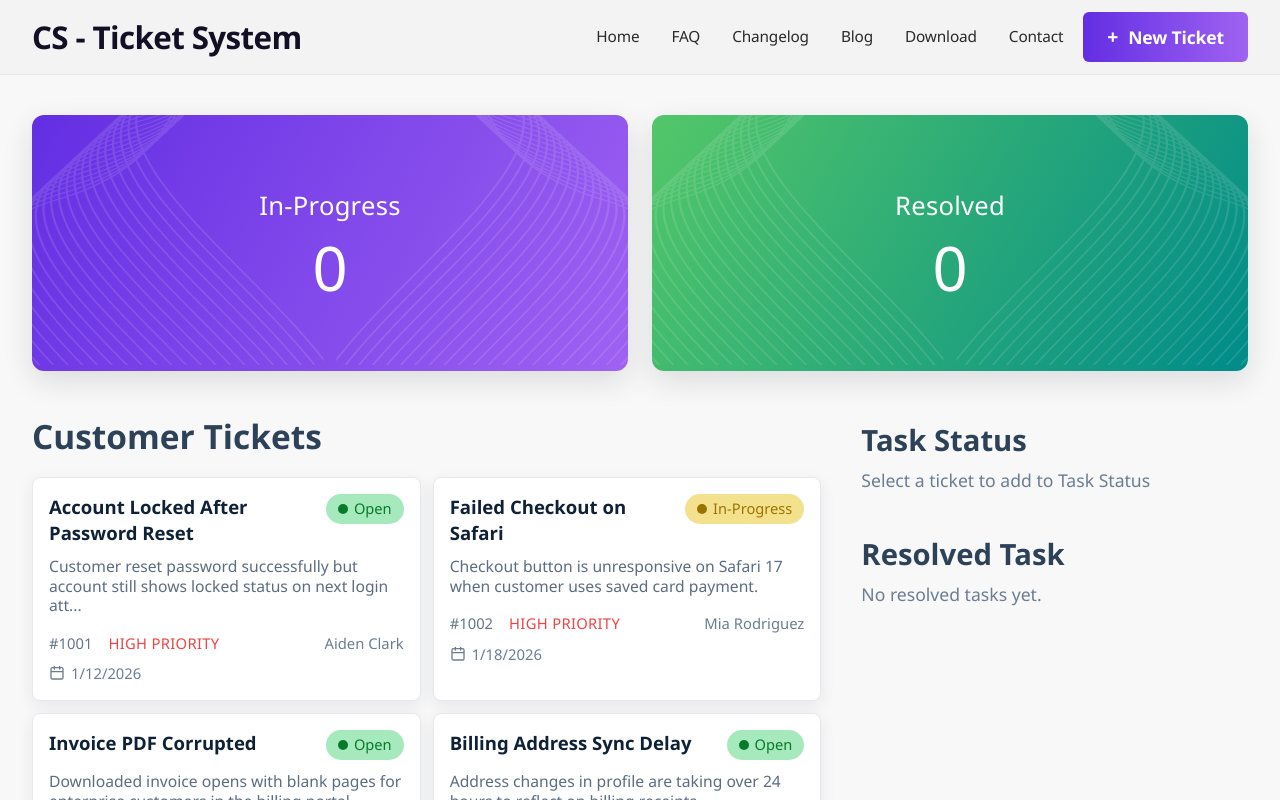
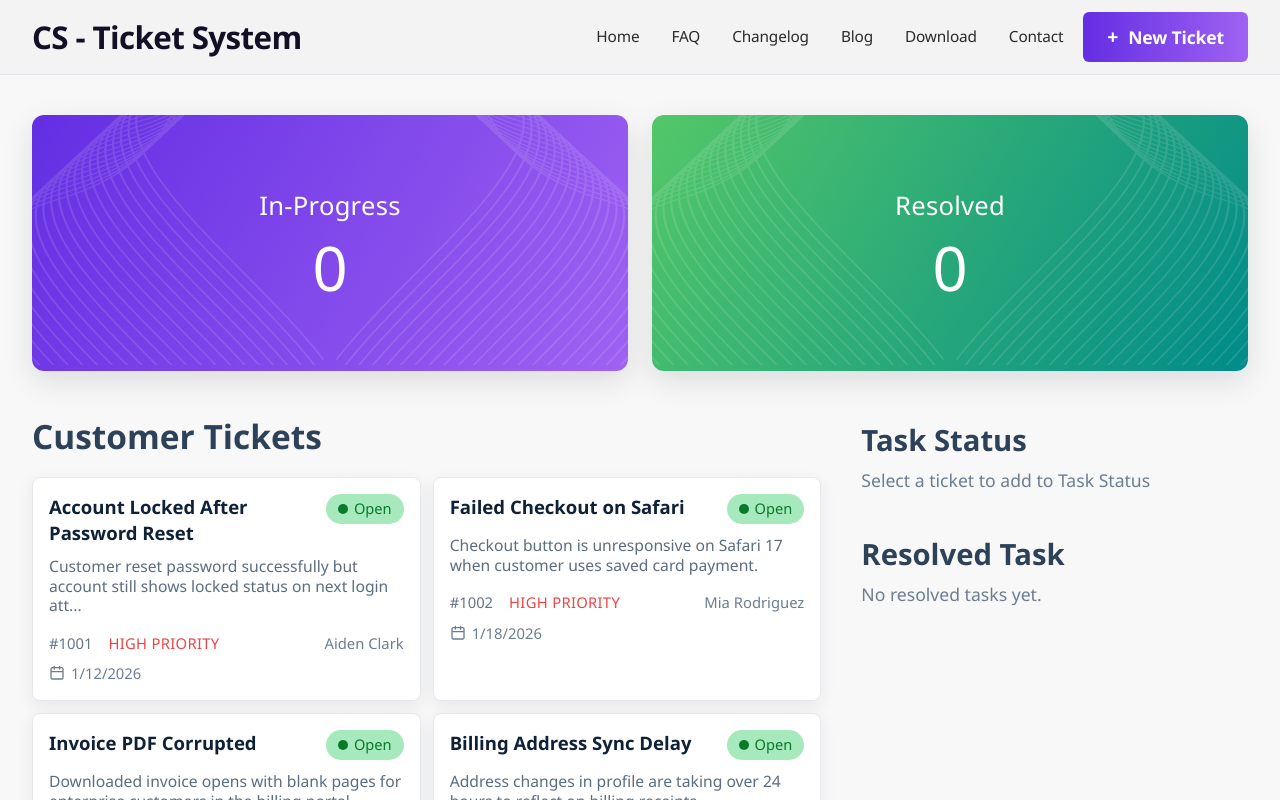
Before and after one commit to Shawon-Mahmud07/Customer-Support-Zone, a React (Vite) app: page / in a window 1280 px wide. Shown: the top 800 px of the page. Built offline with nearby package versions, Linux system fonts and the light colour scheme.

Commit message:
Add React-Toastify notifications and Implement task status section with complete functionality

```diff
--- a/package.json
+++ b/package.json
@@ -13,6 +13,7 @@
     "@tailwindcss/vite": "^4.2.1",
     "react": "^19.2.0",
     "react-dom": "^19.2.0",
+    "react-toastify": "^11.0.5",
     "tailwindcss": "^4.2.1"
   },
   "devDependencies": {
--- a/src/App.jsx
+++ b/src/App.jsx
@@ -1,15 +1,80 @@
+import { useMemo, useState } from "react";
+import { ToastContainer, toast } from "react-toastify";
+import "react-toastify/dist/ReactToastify.css";
 import Navbar from "./components/Navbar";
 import Banner from "./components/Banner";
 import MainSection from "./components/MainSection";
+import initialTickets from "./data/tickets.json";
 
 function App() {
+  const [tickets, setTickets] = useState(initialTickets);
+  const [taskStatus, setTaskStatus] = useState([]);
+  const [resolvedTasks, setResolvedTasks] = useState([]);
+
+  const inProgressCount = taskStatus.length;
+  const resolvedCount = resolvedTasks.length;
+
+  function handleAddToTask(ticketId) {
+    const selected = tickets.find((ticket) => ticket.id === ticketId);
+    if (!selected) return;
+
+    if (taskStatus.some((ticket) => ticket.id === ticketId)) {
+      toast.info("Ticket already in Task Status.");
+      return;
+    }
+
+    const updated = { ...selected, status: "In-Progress" };
+
+    setTaskStatus((prev) => [updated, ...prev]);
+    setTickets((prev) =>
+      prev.map((ticket) =>
+        ticket.id === ticketId ? { ...ticket, status: "In-Progress" } : ticket,
+      ),
+    );
+    toast.success("Ticket added to Task Status.");
+  }
+
+  function handleCompleteTask(ticketId) {
+    const selected = taskStatus.find((ticket) => ticket.id === ticketId);
+    if (!selected) return;
+
+    const completed = { ...selected, status: "Resolved" };
+
+    setTaskStatus((prev) => prev.filter((ticket) => ticket.id !== ticketId));
+    setResolvedTasks((prev) => [completed, ...prev]);
+    setTickets((prev) => prev.filter((ticket) => ticket.id !== ticketId));
+    toast.success("Task marked as complete.");
+  }
+
+  // Memoize the UI state to prevent unnecessary re-renders of child components
+  const uiState = useMemo(
+    () => ({
+      tickets,
+      taskStatus,
+      resolvedTasks,
+      inProgressCount,
+      resolvedCount,
+    }),
+    [tickets, taskStatus, resolvedTasks, inProgressCount, resolvedCount],
+  );
+
   return (
     <div className="min-h-screen bg-base-200">
       {/* Top section: navbar and status banner */}
       <Navbar />
-      <Banner />
+      <Banner
+        inProgressCount={uiState.inProgressCount}
+        resolvedCount={uiState.resolvedCount}
+      />
       {/* Main content section with tickets and task status */}
-      <MainSection />
+      <MainSection
+        tickets={uiState.tickets}
+        taskStatus={uiState.taskStatus}
+        resolvedTasks={uiState.resolvedTasks}
+        onAddToTask={handleAddToTask}
+        onCompleteTask={handleCompleteTask}
+      />
+      <ToastContainer position="top-right" autoClose={1800} hideProgressBar theme="colored" />
     </div>
   );
 }
--- a/src/components/Banner.jsx
+++ b/src/components/Banner.jsx
@@ -1,18 +1,9 @@
 import vector1 from "../assets/vector1.png";
 
-// Banner summary cards (driven from data for easier scaling).
-const cards = [
-  {
-    title: "In-Progress",
-    count: 0,
-    gradient: "bg-[linear-gradient(120deg,#632EE3_0%,#9F62F2_100%)]",
-  },
-  {
-    title: "Resolved",
-    count: 0,
-    gradient: "bg-[linear-gradient(120deg,#53C768_0%,#008B8A_100%)]",
-  },
-];
+const gradients = {
+  progress: "bg-[linear-gradient(120deg,#632EE3_0%,#9F62F2_100%)]",
+  resolved: "bg-[linear-gradient(120deg,#53C768_0%,#008B8A_100%)]",
+};
 
 // Banner card component with decorative vectors and content
 function BannerCard({ title, count, gradient }) {
@@ -47,7 +38,20 @@ function BannerCard({ title, count, gradient }) {
   );
 }
 
-function Banner() {
+function Banner({ inProgressCount, resolvedCount }) {
+  const cards = [
+    {
+      title: "In-Progress",
+      count: inProgressCount,
+      gradient: gradients.progress,
+    },
+    {
+      title: "Resolved",
+      count: resolvedCount,
+      gradient: gradients.resolved,
+    },
+  ];
+
   return (
     <section className="mx-auto w-full max-w-370 px-5 pb-6 pt-8 sm:px-8 sm:pt-10">
       {/* Mobile: 1 column, Desktop: 2 columns */}
--- a/src/components/MainSection.jsx
+++ b/src/components/MainSection.jsx
@@ -1,5 +1,3 @@
-import tickets from "../data/tickets.json";
-
 // Status and priority styles for dynamic class application
 const statusStyles = {
   Open: "bg-[#A6E9BC] text-[#087A2A]",
@@ -14,16 +12,27 @@ const priorityStyles = {
   Low: "text-[#16A34A]",
 };
 
-// Utility function to trim long descriptions with ellipsis
 function trimText(text, max = 92) {
   if (text.length <= max) return text;
   return `${text.slice(0, max)}...`;
 }
 
-// Individual ticket card component with status badge and metadata
-function TicketCard({ ticket }) {
+function TicketCard({ ticket, onAddToTask }) {
+  const isResolved = ticket.status === "Resolved";
+
   return (
-    <article className="rounded-lg border border-[#e6e8ee] bg-white p-4 shadow-[0_5px_16px_rgba(30,41,59,0.08)]">
+    <article
+      role="button"
+      tabIndex={isResolved ? -1 : 0}
+      onClick={() => !isResolved && onAddToTask(ticket.id)}
+      onKeyDown={(event) => {
+        if (!isResolved && (event.key === "Enter" || event.key === " ")) {
+          event.preventDefault();
+          onAddToTask(ticket.id);
+        }
+      }}
+      className={`rounded-lg border border-[#e6e8ee] bg-white p-4 shadow-[0_5px_16px_rgba(30,41,59,0.08)] transition hover:-translate-y-0.5 hover:shadow-[0_10px_24px_rgba(30,41,59,0.12)] ${isResolved ? "cursor-not-allowed opacity-80" : "cursor-pointer"}`}
+    >
       {/* Ticket title + current status badge */}
       <div className="flex items-start justify-between gap-3">
         <h3 className="text-[clamp(1rem,0.35vw+0.88rem,1.35rem)] font-semibold leading-snug text-[#0f2137]">
@@ -57,11 +66,16 @@ function TicketCard({ ticket }) {
   );
 }
 
-function MainSection() {
+function MainSection({
+  tickets,
+  taskStatus,
+  resolvedTasks,
+  onAddToTask,
+  onCompleteTask,
+}) {
   return (
     <section className="mx-auto w-full max-w-370 px-5 pb-10 pt-4 sm:px-8 sm:pb-14">
       {/* Left: ticket cards, Right: task status panel */}
-
       <div className="flex flex-col-reverse gap-6 xl:grid xl:grid-cols-[2fr_1fr] xl:gap-8">
         <div>
           <h2 className="text-[clamp(1.9rem,0.8vw+1.45rem,2.8rem)] font-semibold text-[#2d4258]">
@@ -70,7 +84,7 @@ function MainSection() {
           <div className="mt-4 grid grid-cols-1 gap-3 lg:grid-cols-2">
             {/* Ticket cards in a 2-column grid on large screens */}
             {tickets.map((ticket) => (
-              <TicketCard key={ticket.id} ticket={ticket} />
+              <TicketCard key={ticket.id} ticket={ticket} onAddToTask={onAddToTask} />
             ))}
           </div>
         </div>
@@ -80,16 +94,45 @@ function MainSection() {
           <h3 className="text-[clamp(1.7rem,0.6vw+1.35rem,2.2rem)] font-semibold text-[#2d4258]">
             Task Status
           </h3>
+
+          {taskStatus.length === 0 ? (
             <p className="mt-1 text-[clamp(1rem,0.25vw+0.9rem,1.15rem)] text-[#6a7d91]">
               Select a ticket to add to Task Status
             </p>
+          ) : (
+            <div className="mt-4 space-y-3">
+              {taskStatus.map((ticket) => (
+                <article key={ticket.id} className="rounded-lg border border-[#e6e8ee] bg-white p-4 shadow-[0_5px_16px_rgba(30,41,59,0.08)]">
+                  <h4 className="text-[clamp(1.12rem,0.3vw+0.98rem,1.3rem)] font-semibold text-[#0f2137]">
+                    {ticket.title}
+                  </h4>
+                  <button
+                    onClick={() => onCompleteTask(ticket.id)}
+                    className="mt-3 w-full rounded-md bg-[#08A63E] py-2.5 text-[clamp(1rem,0.25vw+0.88rem,1.1rem)] font-semibold text-white transition hover:brightness-95"
+                  >
+                    Complete
+                  </button>
+                </article>
+              ))}
+            </div>
+          )}
 
           <h3 className="mt-10 text-[clamp(1.7rem,0.6vw+1.35rem,2.2rem)] font-semibold text-[#2d4258]">
             Resolved Task
           </h3>
+          {resolvedTasks.length === 0 ? (
             <p className="mt-1 text-[clamp(1rem,0.25vw+0.9rem,1.15rem)] text-[#6a7d91]">
               No resolved tasks yet.
             </p>
+          ) : (
+            <ul className="mt-3 space-y-2 text-[clamp(1rem,0.25vw+0.9rem,1.15rem)] text-[#3f5167]">
+              {resolvedTasks.map((ticket) => (
+                <li key={ticket.id} className="rounded-md bg-white px-3 py-2 shadow-[0_3px_10px_rgba(30,41,59,0.08)]">
+                  {ticket.title}
+                </li>
+              ))}
+            </ul>
+          )}
         </aside>
       </div>
     </section>
--- a/src/data/tickets.json
+++ b/src/data/tickets.json
@@ -14,7 +14,7 @@
     "description": "Checkout button is unresponsive on Safari 17 when customer uses saved card payment.",
     "customer": "Mia Rodriguez",
     "priority": "High",
-    "status": "In-Progress",
+    "status": "Open",
     "createdAt": "1/18/2026"
   },
   {
@@ -50,7 +50,7 @@
     "description": "Refund approved by support but transaction remains pending in payment provider dashboard.",
     "customer": "Zoe Turner",
     "priority": "Medium",
-    "status": "In-Progress",
+    "status": "Open",
     "createdAt": "2/11/2026"
   },
   {
@@ -68,7 +68,7 @@
     "description": "Profile image uploads larger than 2MB fail with timeout error after progress reaches 90%.",
     "customer": "Sofia Reed",
     "priority": "Low",
-    "status": "Resolved",
+    "status": "Open",
     "createdAt": "2/19/2026"
   },
   {
@@ -77,7 +77,7 @@
     "description": "Annual plan users cannot enable auto-renew despite active payment method on file.",
     "customer": "Jackson Price",
     "priority": "Medium",
-    "status": "In-Progress",
+    "status": "Open",
     "createdAt": "2/24/2026"
   },
   {
```
Also changed, not shown: 2 other files (tests, documents, lock files or other folders). Lines whose indentation alone changed are shown as unchanged.
